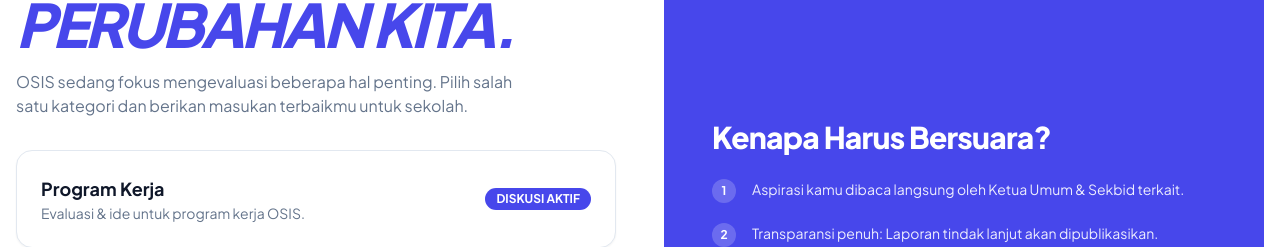
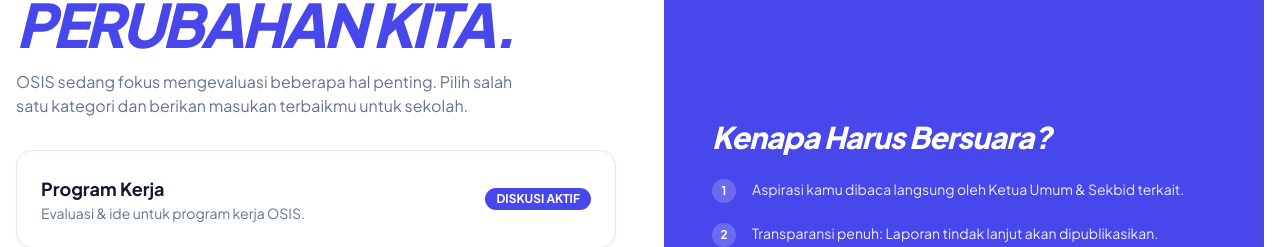
Before and after one commit to WeplyStudio/osis, a Next.js app: page / in a window 1280 px wide. Shown: the part 1432-1679 px from the top of the page. Built offline with nearby package versions, Linux system fonts and the light colour scheme.

Commit message:
jadiin italic aja gausah dikapitalin (_for element h3_)

```diff
--- a/src/app/(app)/page.tsx
+++ b/src/app/(app)/page.tsx
@@ -281,7 +281,7 @@ export default function LandingPage() {
                     </div>
                 </div>
                 <div className="bg-primary text-primary-foreground rounded-3xl p-8 md:p-12 flex flex-col justify-center">
-                    <h3 className="font-body text-3xl font-extrabold tracking-tight mb-6">Kenapa Harus Bersuara?</h3>
+                    <h3 className="font-body text-3xl font-extrabold tracking-tight mb-6 italic">Kenapa Harus Bersuara?</h3>
                     <div className="space-y-5">
                         <WhySpeakUpItem number={1} text="Aspirasi kamu dibaca langsung oleh Ketua Umum & Sekbid terkait." />
                         <WhySpeakUpItem number={2} text="Transparansi penuh: Laporan tindak lanjut akan dipublikasikan." />
```
